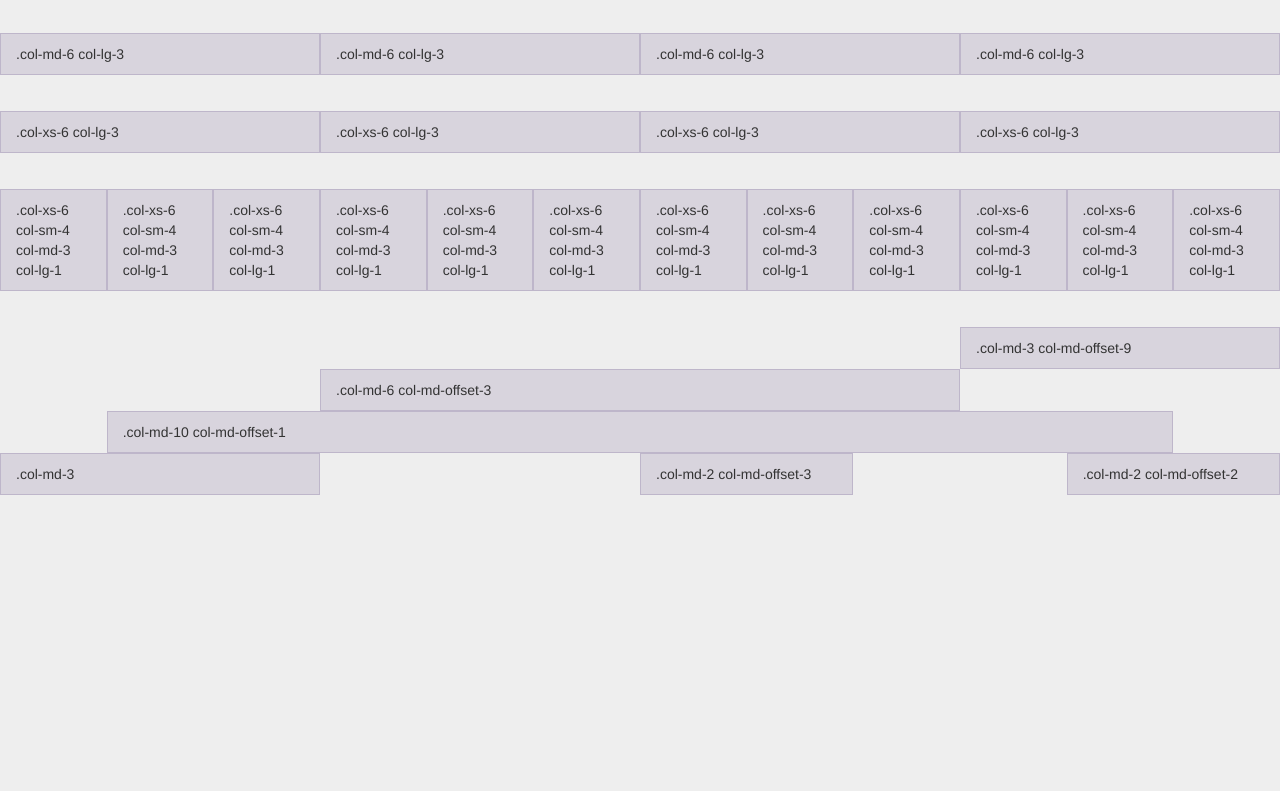
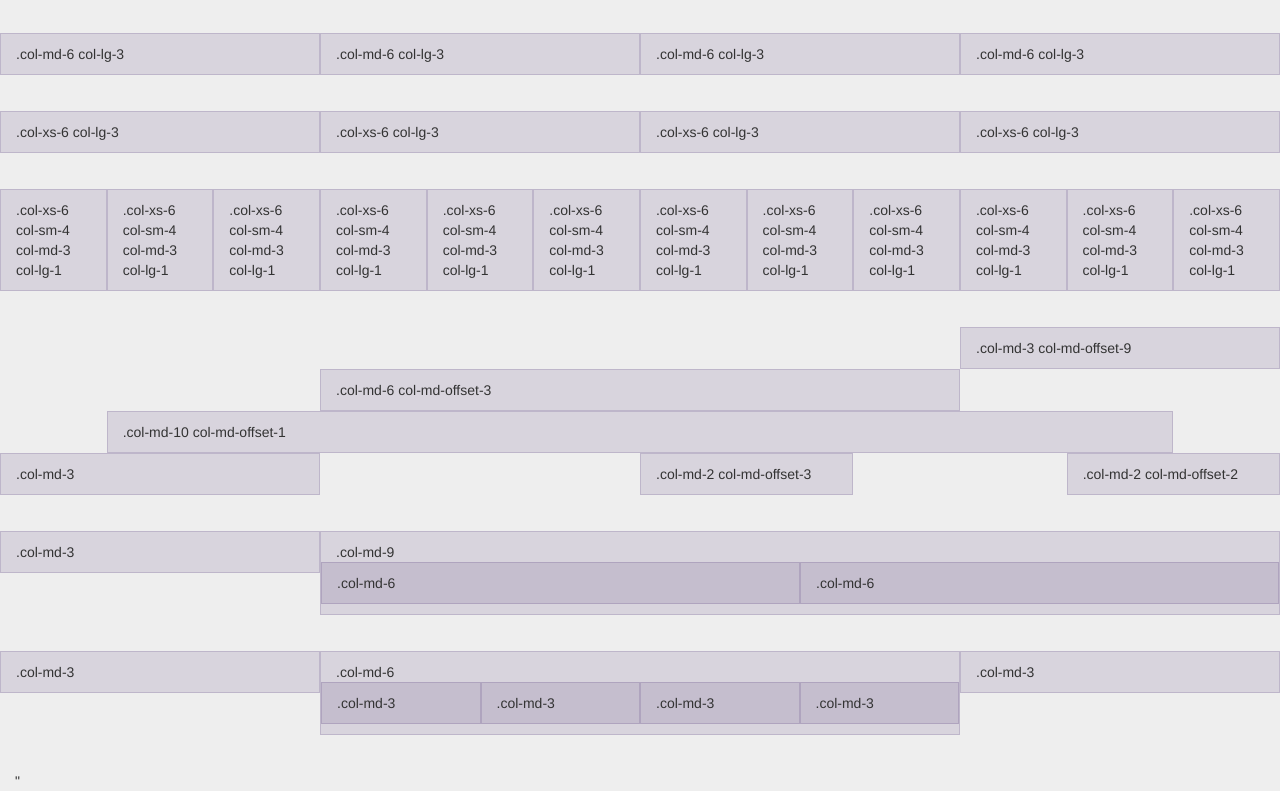
Before and after one commit to scottsilvi/paw, a plain HTML site: page pages/gridsystem.html in a window 1280 px wide. Shown: the part 869-1660 px from the top of the page. Before the commit the page ends 1400 px from the top, so only its background shows below. Drawn offline with nearby package versions, Linux system fonts and the light colour scheme.

Commit message:
adding nested grid code

```diff
--- a/pages/gridsystem.html
+++ b/pages/gridsystem.html
@@ -107,6 +107,27 @@
     <div class="col-md-2 col-md-offset-3">.col-md-2 col-md-offset-3</div>
     <div class="col-md-2 col-md-offset-2">.col-md-2 col-md-offset-2</div>
   </div>
+  <div class="row">
+    <div class="col-md-3">.col-md-3</div>
+    <div class="col-md-9">.col-md-9
+      <div class="row">
+       <div class="col-md-6">.col-md-6</div>
+       <div class="col-md-6">.col-md-6</div>
+     </div>
+    </div>
+  </div>
+  <div class="row">
+    <div class="col-md-3">.col-md-3</div>
+    <div class="col-md-6">.col-md-6
+     <div class="row">
+      <div class="col-md-3">.col-md-3</div>
+      <div class="col-md-3">.col-md-3</div>
+      <div class="col-md-3">.col-md-3</div>
+      <div class="col-md-3">.col-md-3</div>
+     </div>
+    </div>
+    <div class="col-md-3">.col-md-3</div>
+  </div>"
 
 <!-- jQuery (necessary for Bootstap's JavaScript plugins) -->
 <script src="https://ajax.googleapis.com/ajax/libs/jquery/1.11.0/jquery.min.js"></script>
--- a/styles/style.css
+++ b/styles/style.css
@@ -16,3 +16,7 @@ body {
 .gridsystem .row {
 	margin-bottom: 36px;
 }
+
+.gridsystem .row .row {
+	margin-bottom: 0;
+}
```
